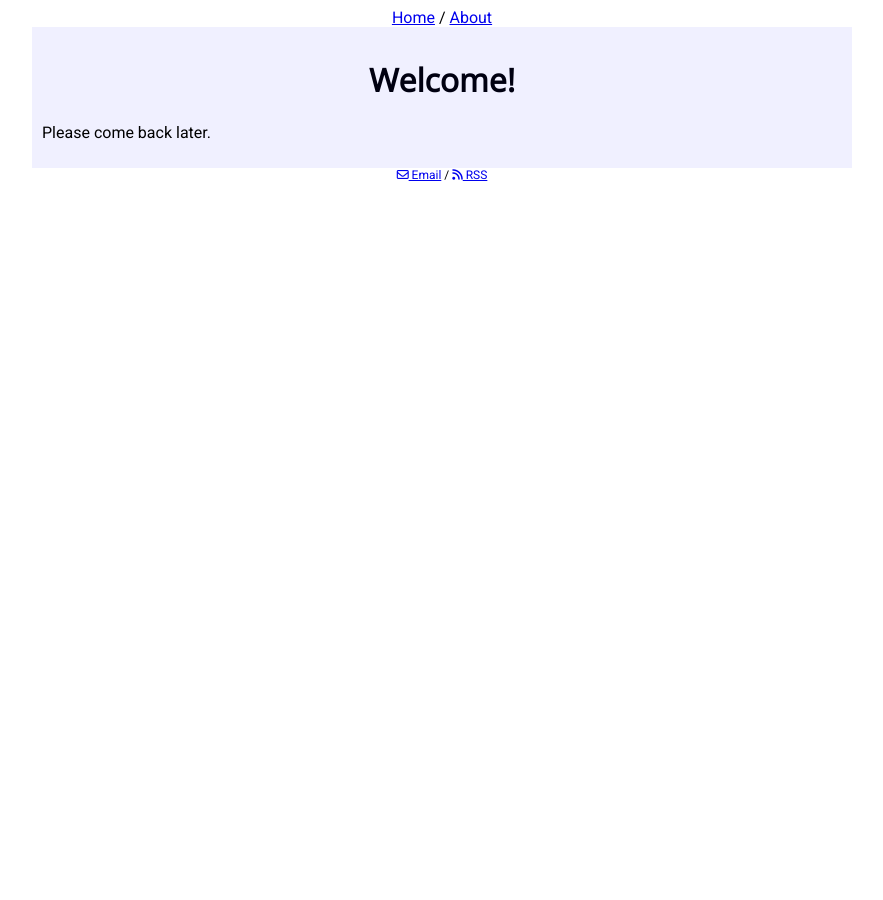
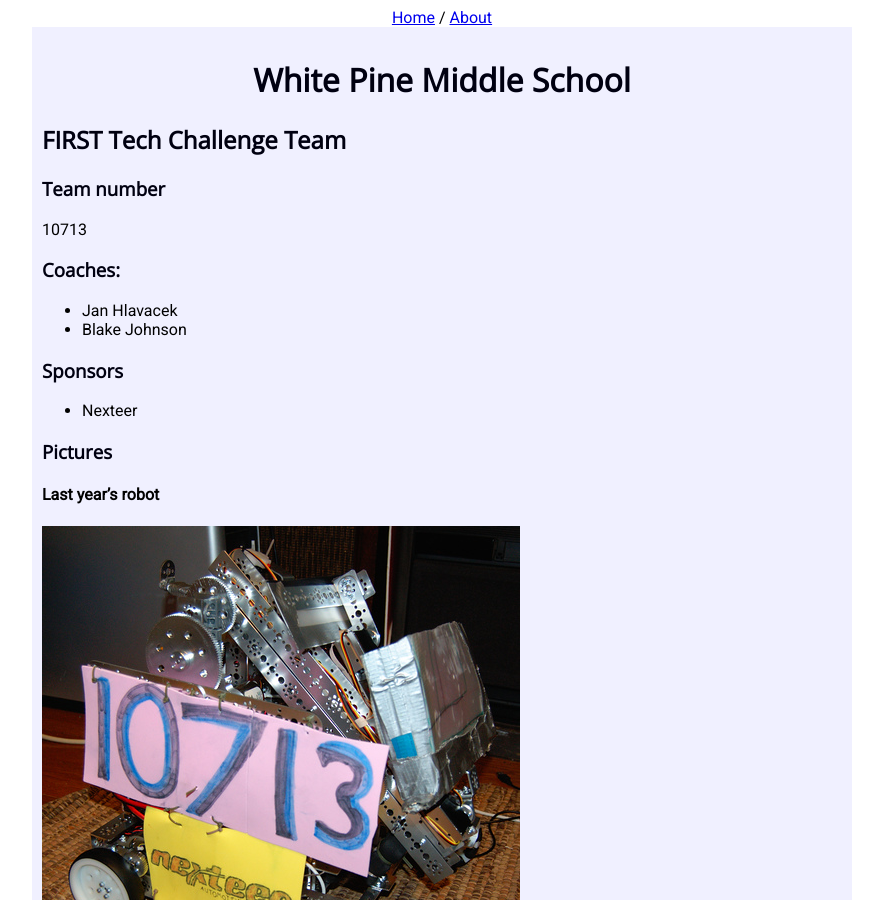
Before and after one commit to WhitepineFTC/WhitepineFTC.github.io, a Jekyll site: the page built from about/index.html, in a window 1280 px wide and 900 px high. Shown: the whole window, without its empty margins (198-1081 px from the left). Built offline with Jekyll 4.4.1, drawn with Linux system fonts in a browser that asks for light colours; nearby versions of some CDN libraries.

Commit message:
About page contents

```diff
--- a/_includes/about.md
+++ b/_includes/about.md
@@ -1,3 +1,25 @@
-# Welcome!
+# White Pine Middle School
+## FIRST Tech Challenge Team
 
-Please come back later.
+### Team number
+
+10713
+
+### Coaches:
+
+*   Jan Hlavacek
+*   Blake Johnson
+
+### Sponsors
+
+*   Nexteer
+
+### Pictures
+
+#### Last year's robot
+
+![View 1](../images/DSC_2307_01.jpg)
+
+![View 2](../images/DSC_2308_01.jpg)
+
+![View 3](../images/DSC_2309_01.jpg)
```
Also changed, not shown: images/DSC_2307_01.jpg (added), images/DSC_2308_01.jpg (added), images/DSC_2309_01.jpg (added).
